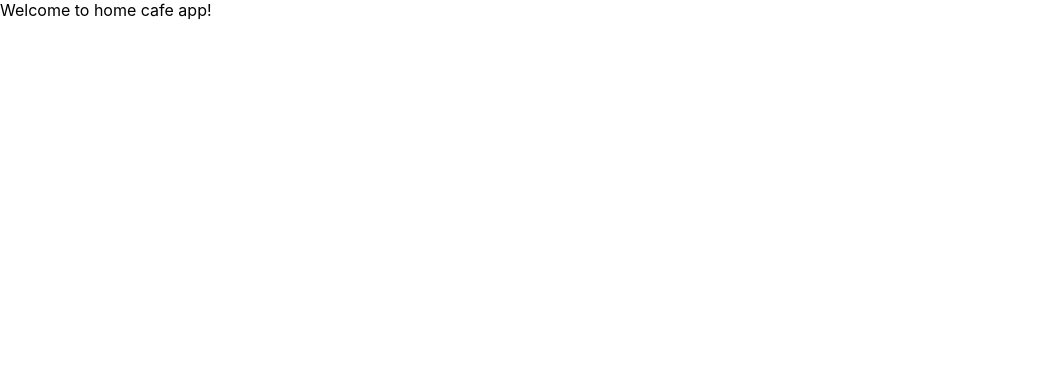
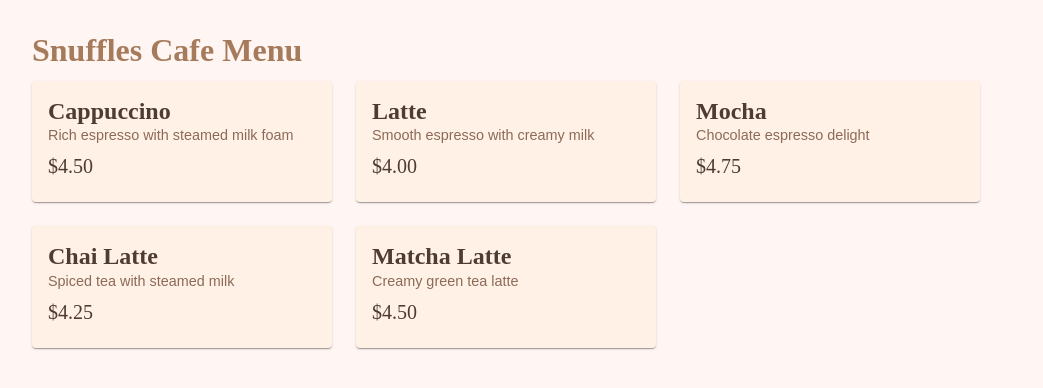
Before and after one commit to elainetsun/home-cafe-app, a React (Create React App) app in the folder home-cafe/: page / in a window 1280 px wide. Shown: the top 388 px of the page, without its empty margins (0-1043 px from the left). Built offline with nearby package versions, Linux system fonts and the light colour scheme.

Commit message:
set up theme and basic page

```diff
--- a/home-cafe/src/App.js
+++ b/home-cafe/src/App.js
@@ -1,14 +1,15 @@
-
-import { AppContent } from './components/AppContent';
-import { AppHeader } from "./components/AppHeader"
+import { AppContent } from "./components/AppContent";
+import { AppHeader } from "./components/AppHeader";
+import { ThemeProvider, CssBaseline } from "@mui/material";
+import theme from "./theme";
 
 function App() {
   return (
-    <>
+    <ThemeProvider theme={theme}>
+      <CssBaseline />
       <AppHeader />
       <AppContent />
-    </>
-
+    </ThemeProvider>
   );
 }
 
--- a/home-cafe/src/components/AppContent.js
+++ b/home-cafe/src/components/AppContent.js
@@ -1,3 +1,18 @@
+import { MenuHeader, MenuItemContainer } from "./MenuComponents.js";
+import { Box } from "@mui/material";
+import theme from "../theme";
+
 export const AppContent = () => {
-    return <div>Welcome to home cafe app!</div>
-}
+  return (
+    <Box
+      sx={{
+        padding: 4,
+        backgroundColor: theme.palette.background.default,
+        minHeight: "100vh",
+      }}
+    >
+      <MenuHeader />
+      <MenuItemContainer />
+    </Box>
+  );
+};
--- a/home-cafe/src/components/AppHeader.js
+++ b/home-cafe/src/components/AppHeader.js
@@ -1,3 +1,5 @@
+import { AppBar, Toolbar, Typography } from "@mui/material";
+
 export const AppHeader = () => {
-    return null
-}
+  return null;
+};
--- /dev/null
+++ b/home-cafe/src/components/MenuComponents.js
@@ -0,0 +1,49 @@
+import React from "react";
+import { Box, Typography, Card, CardContent, Grid } from "@mui/material";
+import theme from "../theme";
+import { MENU_HEADER_TEXT } from "../constants";
+
+const menuItems = [
+  {
+    name: "Cappuccino",
+    desc: "Rich espresso with steamed milk foam",
+    price: "$4.50",
+  },
+  { name: "Latte", desc: "Smooth espresso with creamy milk", price: "$4.00" },
+  { name: "Mocha", desc: "Chocolate espresso delight", price: "$4.75" },
+  { name: "Chai Latte", desc: "Spiced tea with steamed milk", price: "$4.25" },
+  { name: "Matcha Latte", desc: "Creamy green tea latte", price: "$4.50" },
+];
+
+export const MenuHeader = () => (
+  <Typography variant="h1" gutterBottom>
+    {MENU_HEADER_TEXT}
+  </Typography>
+);
+
+export const MenuItem = ({ item }) => (
+  <Card
+    sx={{
+      backgroundColor: theme.palette.background.paper,
+      width: "300px",
+    }}
+  >
+    <CardContent>
+      <Typography variant="h2">{item.name}</Typography>
+      <Typography variant="body1">{item.desc}</Typography>
+      <Typography variant="h3" sx={{ marginTop: 1 }}>
+        {item.price}
+      </Typography>
+    </CardContent>
+  </Card>
+);
+
+export const MenuItemContainer = () => (
+  <Grid container spacing={3}>
+    {menuItems.map((item) => (
+      <Grid key={item.name}>
+        <MenuItem item={item} />
+      </Grid>
+    ))}
+  </Grid>
+);
--- a/home-cafe/src/components/OrderForm.js
+++ b/home-cafe/src/components/OrderForm.js
@@ -1,3 +1,3 @@
 export const OrderForm = () => {
-    return null
-}
+  return null;
+};
--- /dev/null
+++ b/home-cafe/src/constants.js
@@ -0,0 +1 @@
+export const MENU_HEADER_TEXT = "Snuffles Cafe Menu";
--- /dev/null
+++ b/home-cafe/src/test.html
@@ -0,0 +1,106 @@
+<!doctype html>
+
+<html lang="en">
+  <head>
+    <meta charset="UTF-8" />
+    <title>Cozy Cafe Menu Mockup</title>
+    <!-- Google Fonts -->
+    <link
+      href="https://fonts.googleapis.com/css2?family=Merriweather:wght@400;700&family=Playfair+Display:wght@400;700&family=Crimson+Text:wght@400;700&family=Nunito:wght@400;700&family=Quicksand:wght@400;700&family=Pacifico&family=Dancing+Script&display=swap"
+      rel="stylesheet"
+    />
+    <style>
+      body {
+        font-family: "Nunito", sans-serif;
+        background: #fff5f2;
+        color: #4e3b31;
+        padding: 30px;
+      }
+      h1,
+      h2,
+      h3,
+      h4,
+      h5,
+      h6 {
+        margin: 0 0 10px 0;
+      }
+      .menu-card {
+        background: #fff1e6;
+        border-radius: 10px;
+        padding: 20px;
+        margin-bottom: 20px;
+        box-shadow: 0 2px 5px rgba(0, 0, 0, 0.1);
+      }
+      .menu-item {
+        display: flex;
+        justify-content: space-between;
+        align-items: center;
+        margin-bottom: 8px;
+      }
+      .item-name {
+        font-family: "Playfair Display", serif;
+        font-size: 1.2rem;
+        font-weight: 600;
+      }
+      .item-desc {
+        font-family: "Nunito", sans-serif;
+        font-size: 0.9rem;
+        color: #8c6a57;
+        margin-left: 10px;
+      }
+      .item-price {
+        font-weight: bold;
+      }
+      .menu-header {
+        font-family: "Pacifico", cursive;
+        font-size: 2rem;
+        margin-bottom: 20px;
+        color: #a67b5b;
+      }
+    </style>
+  </head>
+  <body>
+    <div class="menu-header">Cozy Cafe Menu</div>
+
+    <div class="menu-card">
+      <div class="menu-item">
+        <div>
+          <div class="item-name">Cappuccino</div>
+          <div class="item-desc">Rich espresso with steamed milk foam</div>
+        </div>
+        <div class="item-price">$4.50</div>
+      </div>
+      <div class="menu-item">
+        <div>
+          <div class="item-name">Latte</div>
+          <div class="item-desc">Smooth espresso with creamy milk</div>
+        </div>
+        <div class="item-price">$4.00</div>
+      </div>
+      <div class="menu-item">
+        <div>
+          <div class="item-name">Mocha</div>
+          <div class="item-desc">Chocolate espresso delight</div>
+        </div>
+        <div class="item-price">$4.75</div>
+      </div>
+    </div>
+
+    <div class="menu-card">
+      <div class="menu-item">
+        <div>
+          <div class="item-name">Chai Latte</div>
+          <div class="item-desc">Spiced tea with steamed milk</div>
+        </div>
+        <div class="item-price">$4.25</div>
+      </div>
+      <div class="menu-item">
+        <div>
+          <div class="item-name">Matcha Latte</div>
+          <div class="item-desc">Creamy green tea latte</div>
+        </div>
+        <div class="item-price">$4.50</div>
+      </div>
+    </div>
+  </body>
+</html>
--- /dev/null
+++ b/home-cafe/src/theme.js
@@ -0,0 +1,56 @@
+import { createTheme } from "@mui/material/styles";
+
+const theme = createTheme({
+  palette: {
+    mode: "light",
+    primary: {
+      main: "#F7C6C7", // pastel pink
+      contrastText: "#4E3B31", // dark brown text
+    },
+    secondary: {
+      main: "#A67B5B", // coffee brown
+      contrastText: "#FFF5F2", // light text on brown
+    },
+    background: {
+      default: "#FFF5F2", // page background
+      paper: "#FFF1E6", // card background
+    },
+    text: {
+      primary: "#4E3B31", // dark brown
+      secondary: "#8C6A57", // lighter brown for descriptions
+    },
+  },
+  typography: {
+    fontFamily: '"Nunito", sans-serif', // default body font
+    h1: {
+      fontFamily: '"Pacifico", cursive', // menu header
+      fontSize: "2rem",
+      fontWeight: 700,
+      color: "#A67B5B",
+    },
+    h2: {
+      fontFamily: '"Playfair Display", serif', // item names
+      fontSize: "1.5rem",
+      fontWeight: 600,
+      color: "#4E3B31",
+    },
+    h3: {
+      fontFamily: '"Playfair Display", serif',
+      fontSize: "1.25rem",
+      fontWeight: 500,
+      color: "#4E3B31",
+    },
+    body1: {
+      fontFamily: '"Nunito", sans-serif', // item descriptions
+      fontSize: "0.9rem",
+      color: "#8C6A57",
+    },
+    body2: {
+      fontFamily: '"Nunito", sans-serif',
+      fontSize: "0.8rem",
+      color: "#8C6A57",
+    },
+  },
+});
+
+export default theme;
```
Also changed, not shown: home-cafe/eslint.config.mjs (added, +38 -0 lines), home-cafe/package.json (+15 -0 lines), 1 other file (tests, documents, lock files or other folders).
